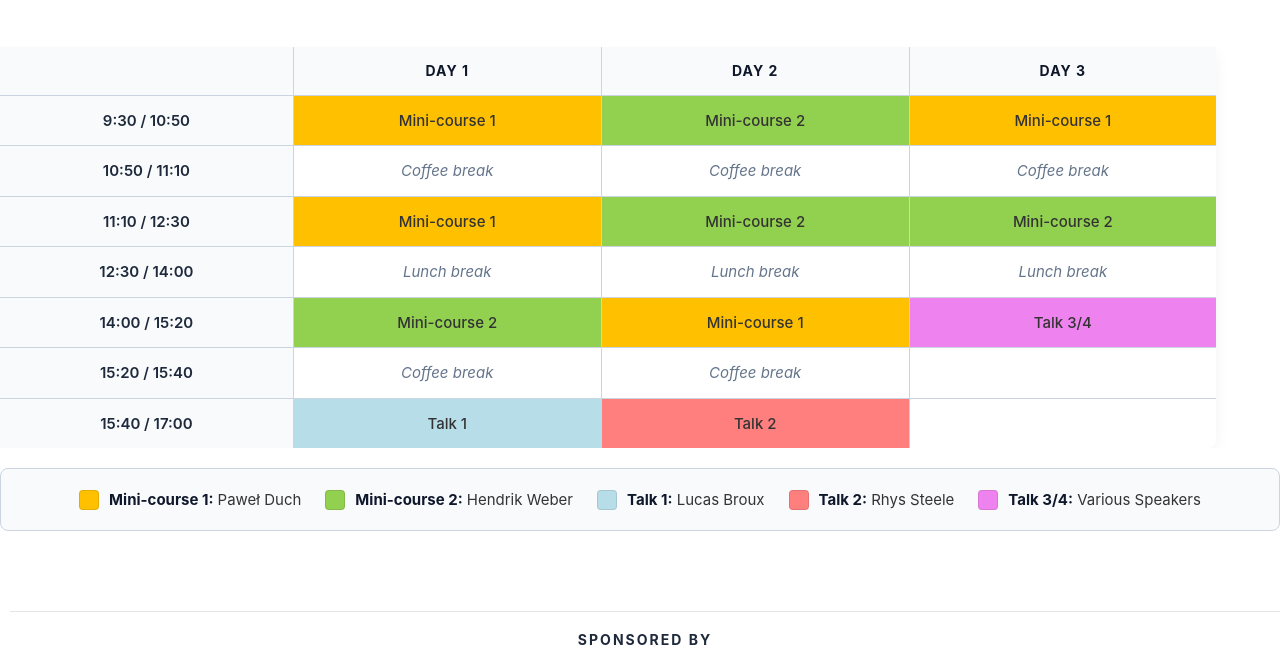
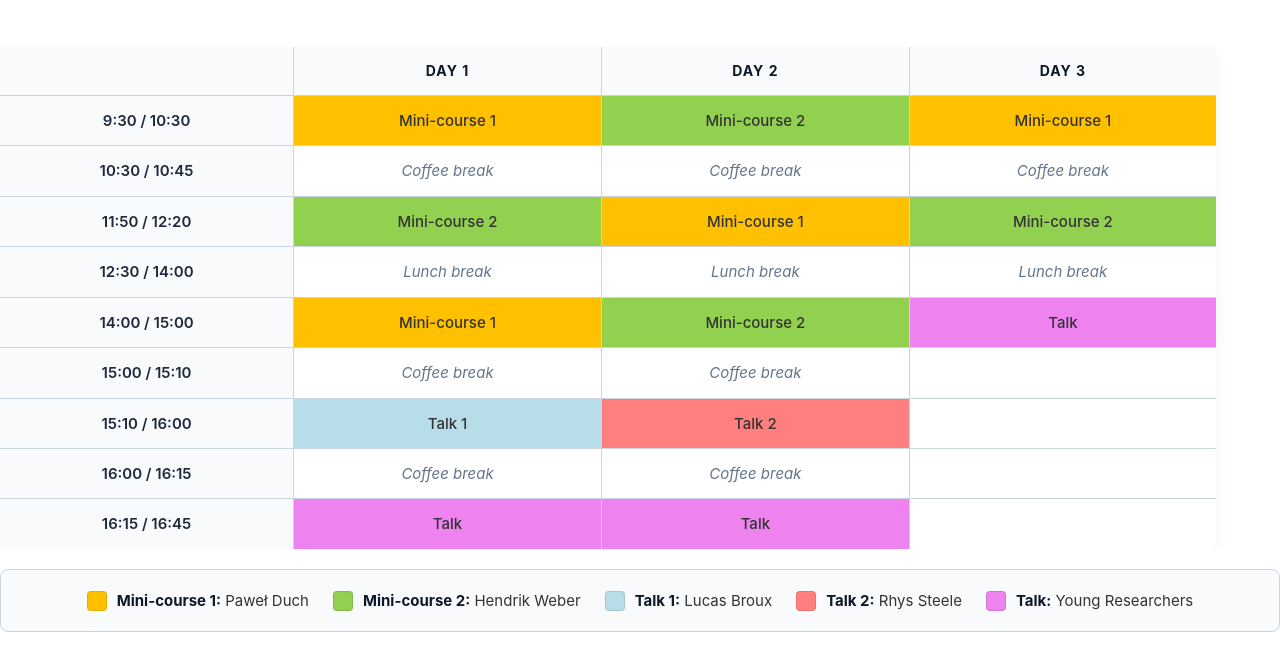
Before and after one commit to Analysis-Spdes-Sorbonne/Analysis-Spdes-Sorbonne.github.io, a website: page program.html in a window 1280 px wide. Shown: the part 775-1441 px from the top of the page. Drawn offline with nearby package versions, Linux system fonts and the light colour scheme.

Commit message:
Update program.html

```diff
--- a/program.html
+++ b/program.html
@@ -287,21 +287,21 @@
         </thead>
         <tbody>
         <tr>
-            <td class="time-col">9:30 / 10:50</td>
+            <td class="time-col">9:30 / 10:30</td>
             <td class="mc1"><a href="">Mini-course 1</a></td>
             <td class="mc2"><a href="">Mini-course 2</a></td>
             <td class="mc1"><a href="">Mini-course 1</a></td>
         </tr>
         <tr>
-            <td class="time-col">10:50 / 11:10</td>
+            <td class="time-col">10:30 / 10:45</td>
             <td class="break">Coffee break</td>
             <td class="break">Coffee break</td>
             <td class="break">Coffee break</td>
         </tr>
         <tr>
-            <td class="time-col">11:10 / 12:30</td>
+            <td class="time-col">11:50 / 12:20</td>
+            <td class="mc2"><a href="">Mini-course 2</a></td>
             <td class="mc1"><a href="">Mini-course 1</a></td>
-            <td class="mc2"><a href="">Mini-course 2</a></td>
             <td class="mc2"><a href="">Mini-course 2</a></td>
         </tr>
         <tr>
@@ -311,21 +311,33 @@
             <td class="break">Lunch break</td>
         </tr>
         <tr>
-            <td class="time-col">14:00 / 15:20</td>
+            <td class="time-col">14:00 / 15:00</td>
+            <td class="mc1"><a href="">Mini-course 1</a></td>
             <td class="mc2"><a href="">Mini-course 2</a></td>
-            <td class="mc1"><a href="">Mini-course 1</a></td>
-            <td class="talk3"><a href="">Talk 3/4</a></td>
+            <td class="talk3"><a href="">Talk</a></td>
         </tr>
         <tr>
-            <td class="time-col">15:20 / 15:40</td>
+            <td class="time-col">15:00 / 15:10</td>
             <td class="break">Coffee break</td>
             <td class="break">Coffee break</td>
             <td></td>
         </tr>
         <tr>
-            <td class="time-col">15:40 / 17:00</td>
+            <td class="time-col">15:10 / 16:00</td>
             <td class="talk1"><a href="">Talk 1</a></td>
             <td class="talk2"><a href="">Talk 2</a></td>
+            <td></td>
+        </tr>
+        <tr>
+            <td class="time-col">16:00 / 16:15</td>
+            <td class="break">Coffee break</td>
+            <td class="break">Coffee break</td>
+            <td></td>
+        </tr>
+        <tr>
+            <td class="time-col">16:15 / 16:45</td>
+            <td class="talk3"><a href="">Talk</a></td>
+            <td class="talk3"><a href="">Talk</a></td>
             <td></td>
         </tr>
         </tbody>
@@ -353,7 +365,7 @@
         </div>
         <div class="legend-item">
             <div class="legend-color color-talk3"></div>
-            <span><strong>Talk 3/4:</strong> <a href="">Various Speakers</a></span>
+            <span><strong>Talk:</strong> <a href="">Young Researchers</a></span>
         </div>
         <!-- <div class="legend-item">
             <div class="legend-color color-talk4"></div>
```
